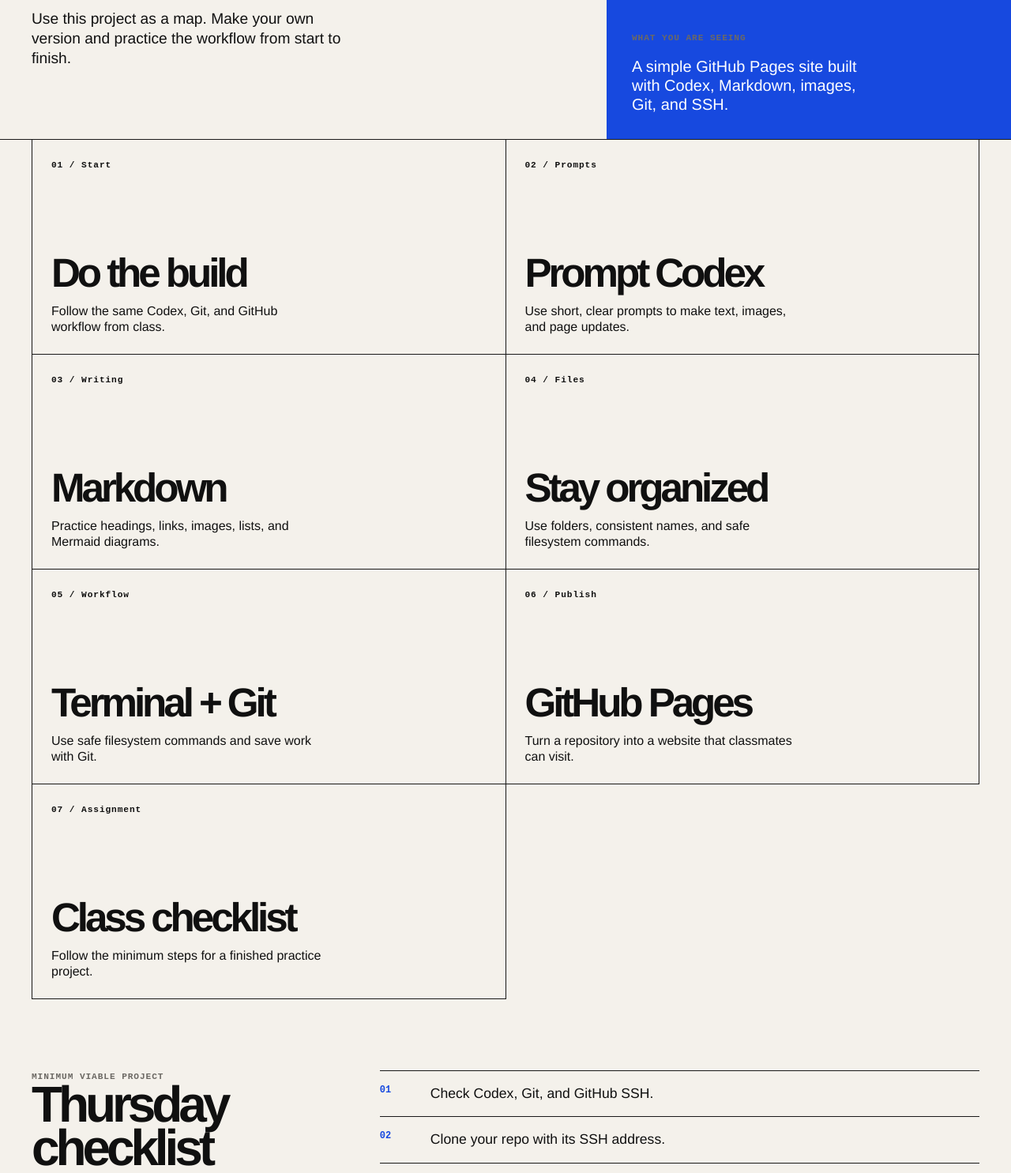
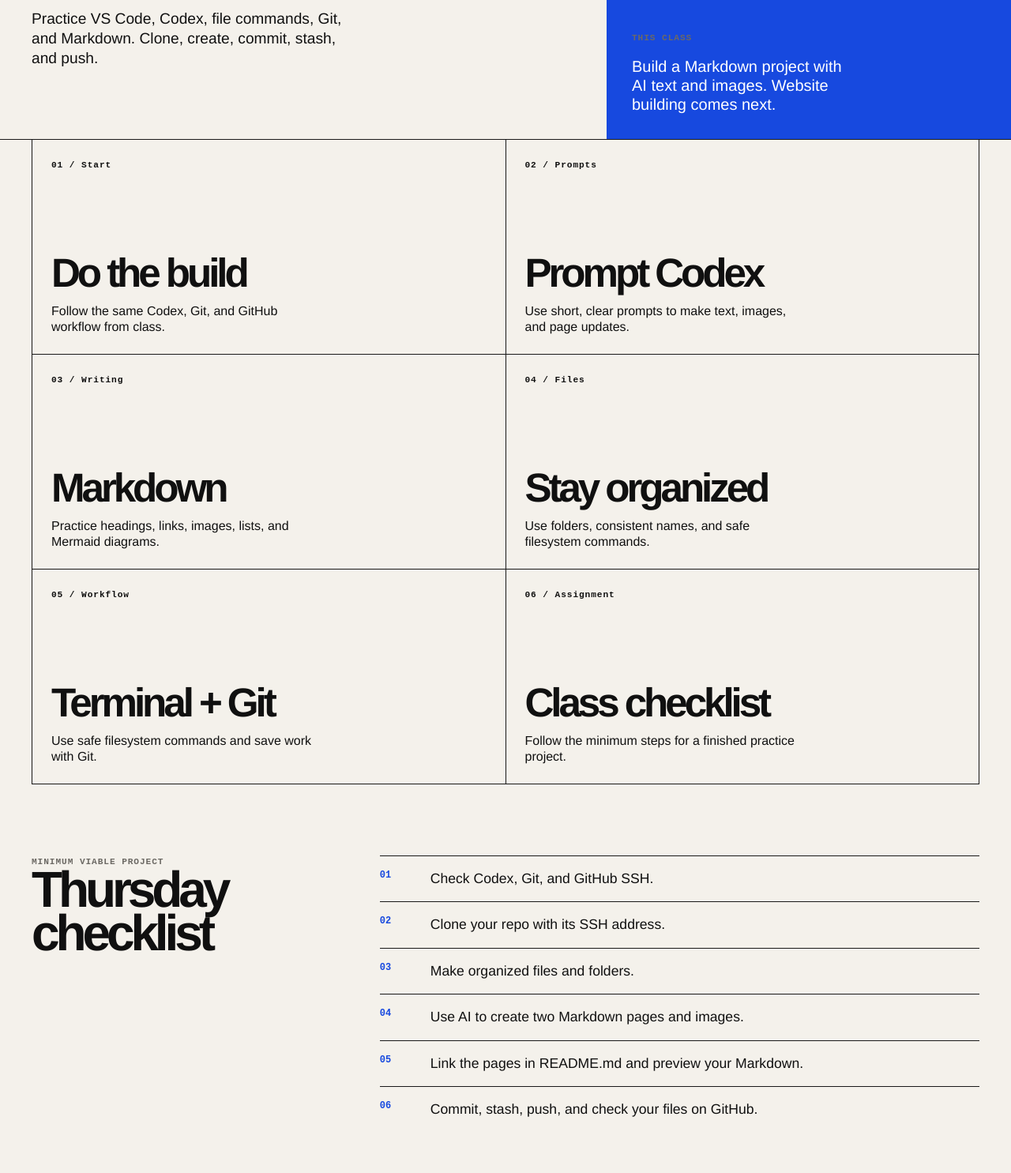
Before and after one commit to kaw393939/current-events, a plain HTML site: page notes.html in a window 1280 px wide. Shown: the part 395-1880 px from the top of the page at 79% size. Drawn offline with Linux system fonts and the light colour scheme.

Commit message:
Focus exercise on Markdown and Git before web development

```diff
--- a/notes.html
+++ b/notes.html
@@ -23,11 +23,11 @@
         <div class="notes-hero-copy">
           <p class="eyebrow">Class resource / Thursday</p>
           <h1 id="notes-title">BUILD<br><em>NOTES</em></h1>
-          <p class="intro">Use this project as a map. Make your own version and practice the workflow from start to finish.</p>
+          <p class="intro">Practice VS Code, Codex, file commands, Git, and Markdown. Clone, create, commit, stash, and push.</p>
         </div>
         <aside class="notes-hero-aside">
-          <p class="eyebrow">What you are seeing</p>
-          <p>A simple GitHub Pages site built with Codex, Markdown, images, Git, and SSH.</p>
+          <p class="eyebrow">This class</p>
+          <p>Build a Markdown project with AI text and images. Website building comes next.</p>
         </aside>
       </section>
 
@@ -52,12 +52,8 @@
           <span>05 / Workflow</span>
           <div><h2>Terminal + Git</h2><p>Use safe filesystem commands and save work with Git.</p></div>
         </a>
-        <a class="note-card" href="https://github.com/kaw393939/current-events/blob/main/notes/github-pages.md" target="_blank" rel="noreferrer">
-          <span>06 / Publish</span>
-          <div><h2>GitHub Pages</h2><p>Turn a repository into a website that classmates can visit.</p></div>
-        </a>
         <a class="note-card" href="https://github.com/kaw393939/current-events/blob/main/assignment.md" target="_blank" rel="noreferrer">
-          <span>07 / Assignment</span>
+          <span>06 / Assignment</span>
           <div><h2>Class checklist</h2><p>Follow the minimum steps for a finished practice project.</p></div>
         </a>
       </section>
@@ -68,9 +64,9 @@
           <li>Check Codex, Git, and GitHub SSH.</li>
           <li>Clone your repo with its SSH address.</li>
           <li>Make organized files and folders.</li>
-          <li>Use Codex to create two pages and images.</li>
-          <li>Make a simple homepage with Markdown and Mermaid.</li>
-          <li>Commit, stash, push, and publish it.</li>
+          <li>Use AI to create two Markdown pages and images.</li>
+          <li>Link the pages in README.md and preview your Markdown.</li>
+          <li>Commit, stash, push, and check your files on GitHub.</li>
         </ol>
       </section>
     </main>
```
Also changed, not shown: index.html (+3 -3 lines), 8 other files.
